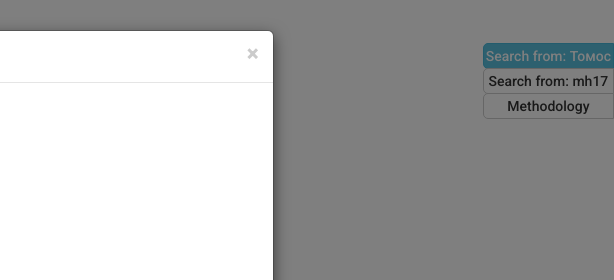
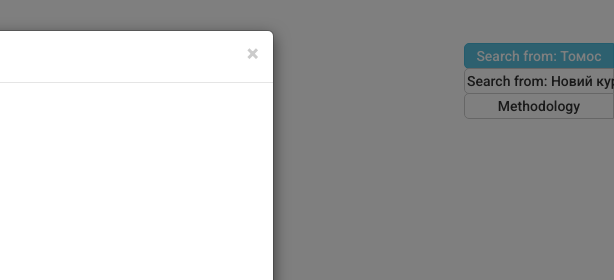
Before and after one commit to RobikLA/RobikLA.github.io, a plain HTML site: page index.html in a window 1280 px wide. Shown: the top 280 px of the page, 666-1280 px from the left. Drawn offline with nearby package versions, Linux system fonts and the light colour scheme.

Commit message:
add text

```diff
--- a/index.html
+++ b/index.html
@@ -111,7 +111,7 @@
                     <svg id="svg"></svg>
                     <div class="tag-container">
                         <div class="btn btn-default tag" id="election" onclick="select_graph_from_element_id()">Search from: Томос</div>
-                        <div class="btn btn-default tag" id="mh17" onclick="select_graph_from_element_id()">Search from: mh17</div>
+                        <div class="btn btn-default tag" id="mh17" onclick="select_graph_from_element_id()">Search from: Новий курс</div>
                         <!-- <div class="btn btn-default tag" id="trump" onclick="select_graph_from_element_id()">Search from: Trump</div> -->
                         <div class="btn btn-default tag" id="info" onclick="$('#infoModal0').modal()">Methodology</div>
                     </div>
```
